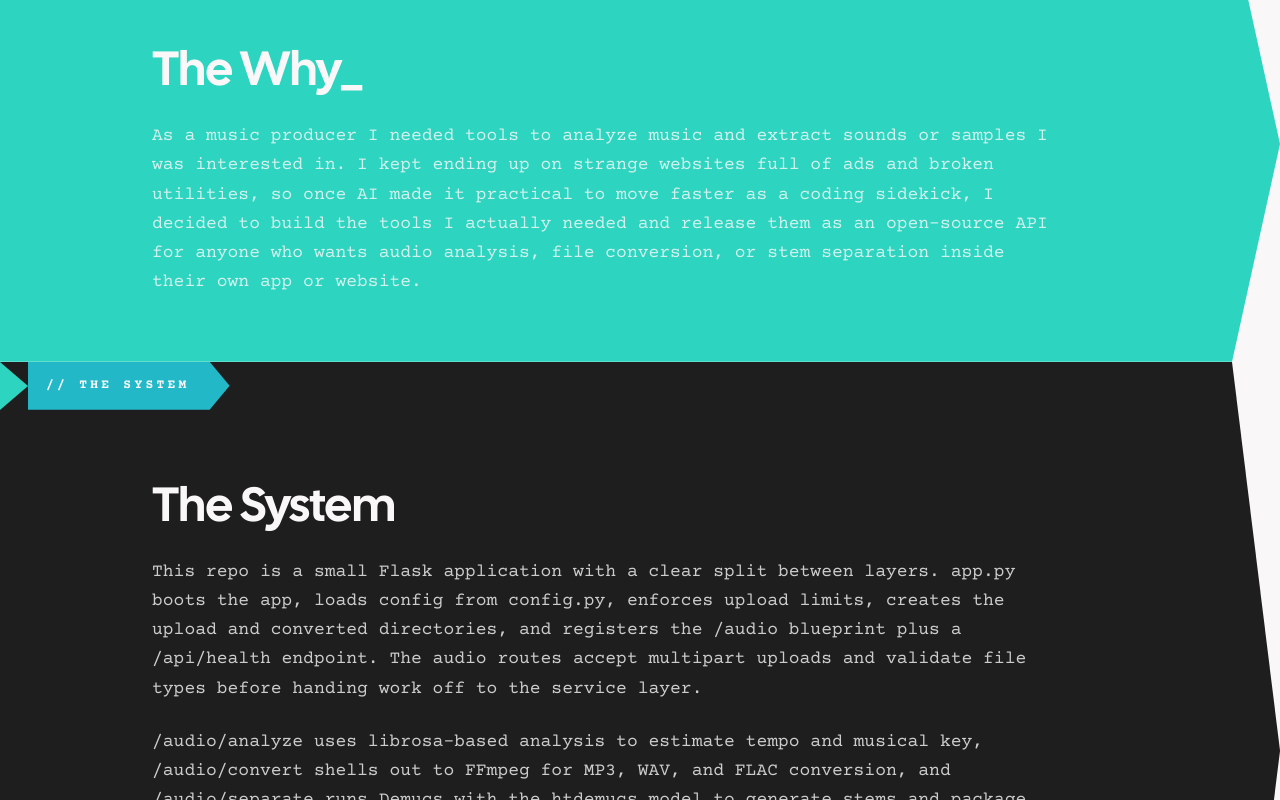
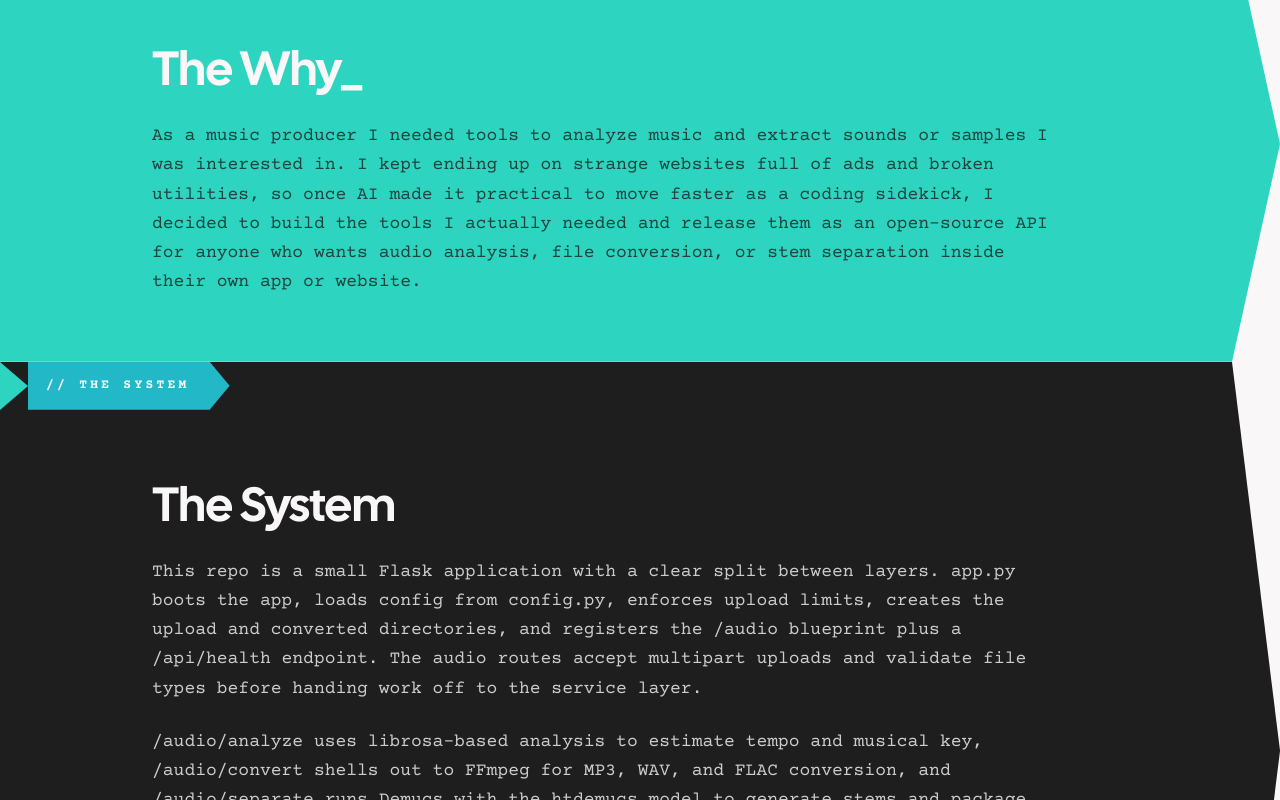
Before and after one commit to nobz226/dev-portfolio, a React (Vite) app: page /projects/audio-tools-api in a window 1280 px wide. Shown: the part 1740-2540 px from the top of the page. Built offline with nearby package versions, Linux system fonts and the light colour scheme.

Commit message:
Fix for issue #6

```diff
--- a/src/lib/helpers.jsx
+++ b/src/lib/helpers.jsx
@@ -6,13 +6,13 @@ export const SOCIAL_ICONS = {
   Email: Mail,
 }
 
-export function renderParagraphs(content, keyPrefix = 'p') {
+export function renderParagraphs(content, keyPrefix = 'p', className = 'text-snow/80') {
   const paragraphs = Array.isArray(content)
     ? content
     : String(content).split(/\n\n+/).filter(Boolean)
 
   return paragraphs.map((paragraph, i) => (
-    <p key={`${keyPrefix}-${i}`} className="font-mono text-lg leading-relaxed text-snow/80">
+    <p key={`${keyPrefix}-${i}`} className={`font-mono text-lg leading-relaxed ${className}`}>
       {paragraph}
     </p>
   ))
--- a/src/pages/ProjectDetail/index.jsx
+++ b/src/pages/ProjectDetail/index.jsx
@@ -205,7 +205,7 @@ export default function ProjectDetail() {
             transition={{ duration: 0.6, ease: 'easeOut' }}
           >
             <div className="space-y-6 text-charcoal/80">
-              {renderParagraphs(project.why, 'why')}
+              {renderParagraphs(project.why, 'why', 'text-charcoal/80')}
             </div>
           </motion.div>
         </SectionWrapper>
@@ -257,7 +257,7 @@ export default function ProjectDetail() {
             transition={{ duration: 0.6, ease: 'easeOut' }}
           >
             <div className="space-y-6 text-charcoal/80">
-              {renderParagraphs(project.soul, 'soul')}
+              {renderParagraphs(project.soul, 'soul', 'text-charcoal/80')}
             </div>
           </motion.div>
         </SectionWrapper>
```
